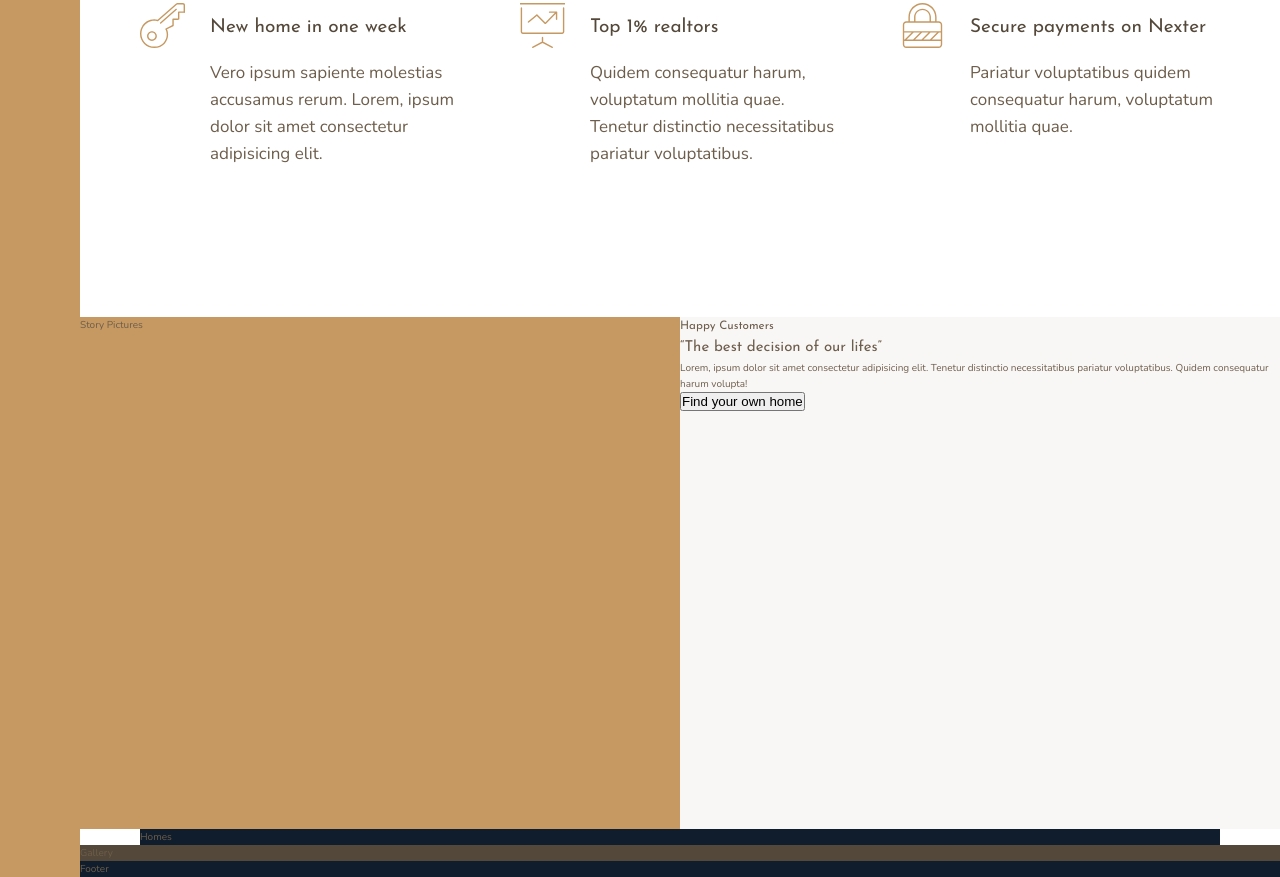
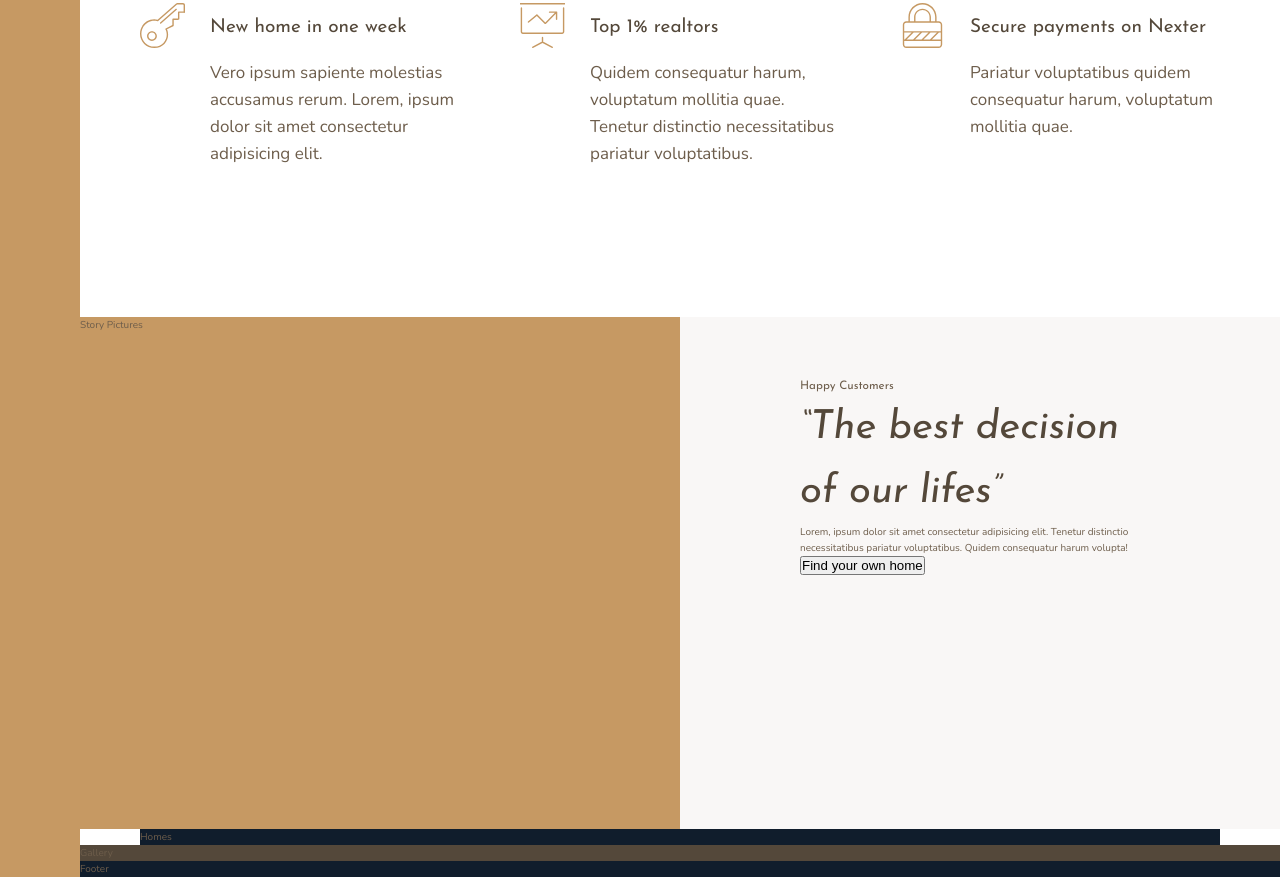
Before and after one commit to drood87/nexter, a website: page index.html in a window 1280 px wide. Shown: the part 991-1868 px from the top of the page. Drawn offline with nearby package versions, Linux system fonts and the light colour scheme.

Commit message:
h2 font styles

```diff
--- a/index.html
+++ b/index.html
@@ -103,7 +103,9 @@
 
     <div class="story__content">
       <h3 class="heading-3">Happy Customers</h3>
-      <h2 class="heading-2">&ldquo;The best decision of our lifes&rdquo;</h2>
+      <h2 class="heading-2 heading-2--dark">
+        &ldquo;The best decision of our lifes&rdquo;
+      </h2>
       <p class="story__text">
         Lorem, ipsum dolor sit amet consectetur adipisicing elit. Tenetur
         distinctio necessitatibus pariatur voluptatibus. Quidem consequatur
--- a/sass/_story.scss
+++ b/sass/_story.scss
@@ -7,5 +7,7 @@
 	&__content {
 		background-color: $color-grey-light-1;
 		grid-column: col-start 5 / full-end;
+
+		padding: 6rem 12rem;
 	}
 }
--- a/sass/_typography.scss
+++ b/sass/_typography.scss
@@ -9,6 +9,16 @@
 
 .heading-2 {
 	@extend %heading;
+	font-size: 4rem;
+	font-style: italic;
+
+	&--light {
+		color: $color-grey-light-1;
+	}
+
+	&--dark {
+		color: $color-grey-dark-1;
+	}
 }
 
 .heading-3 {
```
Also changed, not shown: css/style.css.
